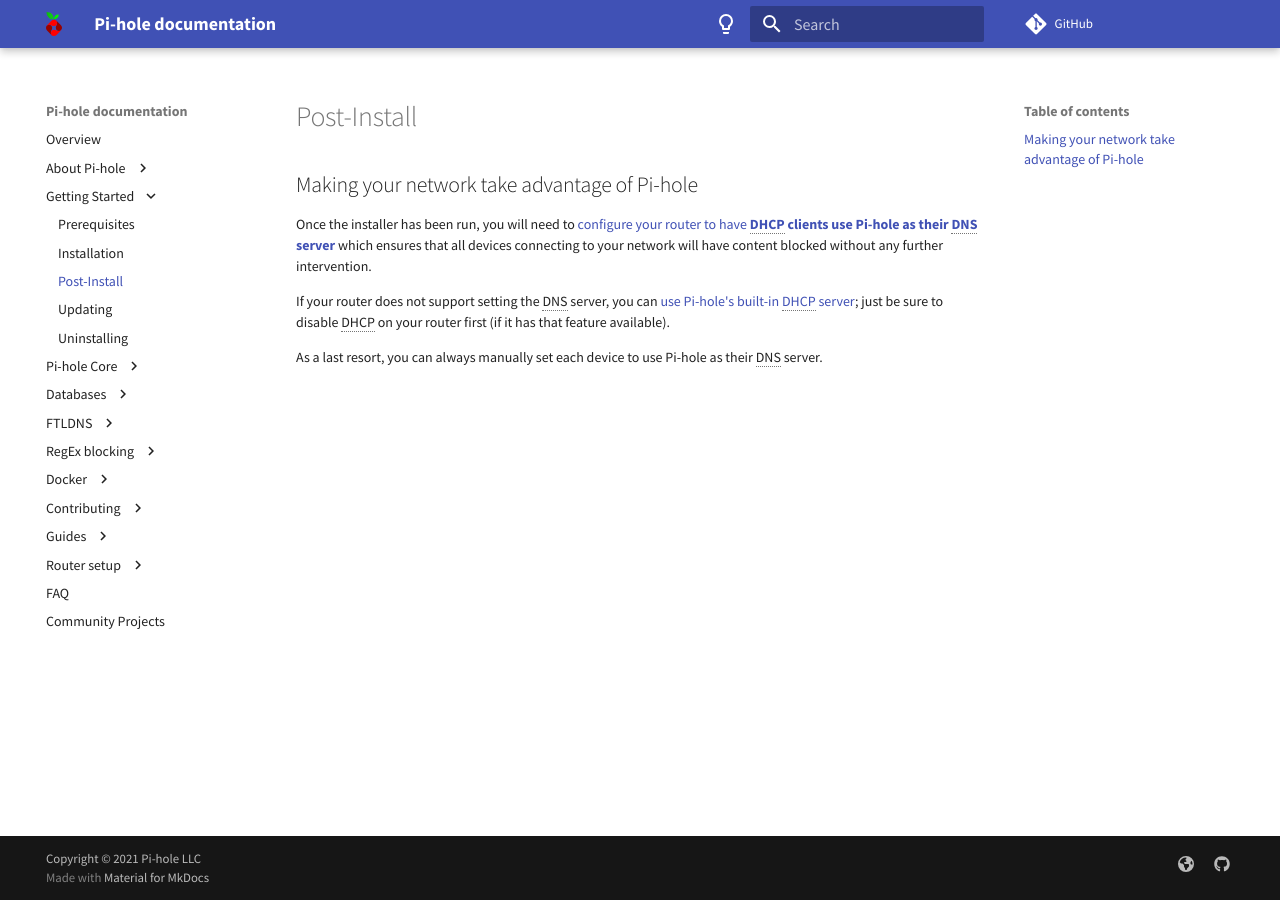
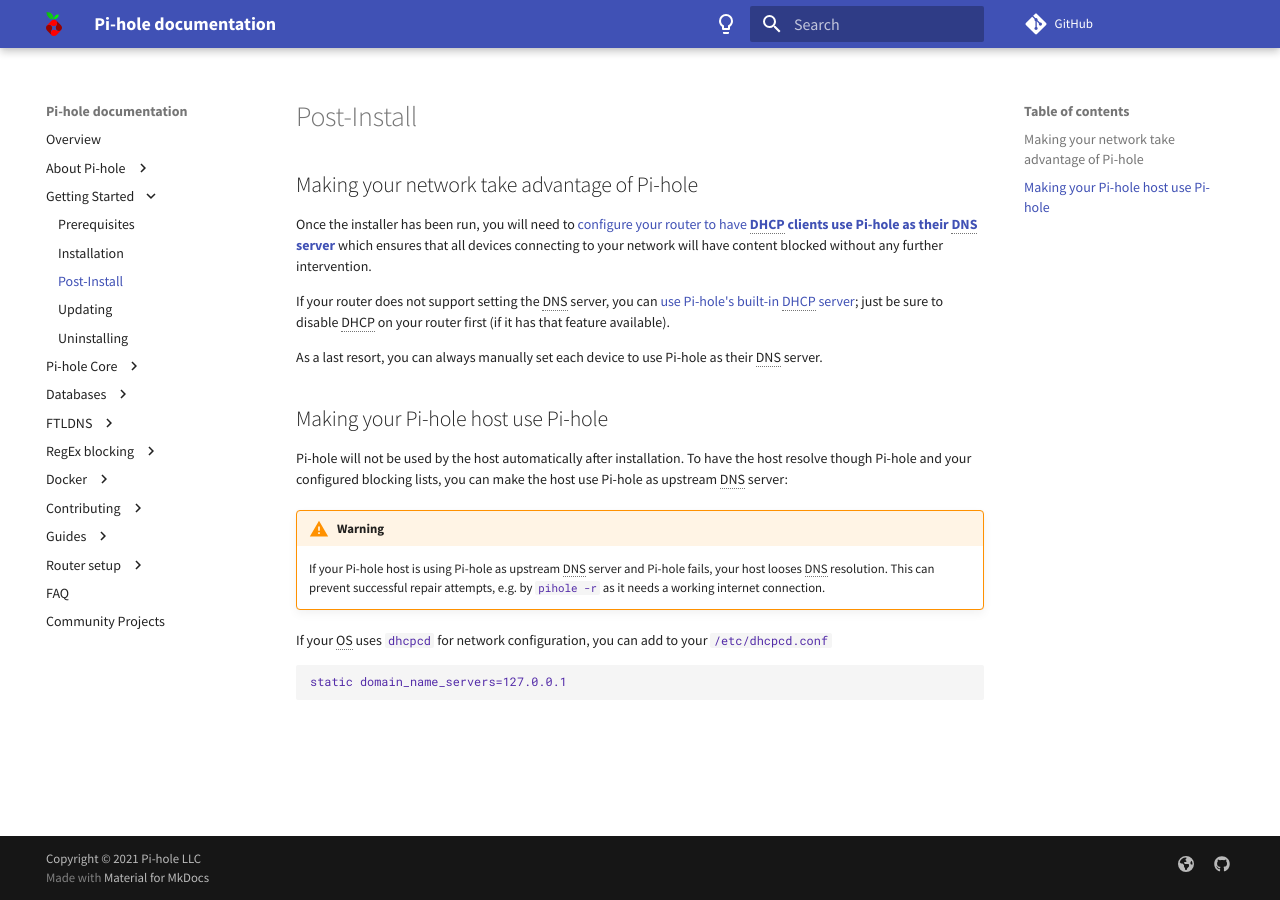
Before and after one commit to pi-hole/docs, an MkDocs documentation site: the page built from docs/main/post-install.md, in a window 1280 px wide. Built offline with MkDocs 1.6.1 and Material for MkDocs 9.7.7, drawn with Linux system fonts in a browser that asks for light colours; comment, search, counter and statistics services are not loaded.

Commit message:
Add note to post-install about how to use Pi-hole by host device (#648)
* Add note to post-install about how to use Pi-hole by host device

* Address reviewer's comments

Signed-off-by: Christian König <ckoenig@posteo.de>

````diff
--- a/docs/main/post-install.md
+++ b/docs/main/post-install.md
@@ -6,4 +6,17 @@
 
 As a last resort, you can always manually set each device to use Pi-hole as their DNS server.
 
+## Making your Pi-hole host use Pi-hole
+
+Pi-hole will not be used by the host automatically after installation. To have the host resolve though Pi-hole and your configured blocking lists, you can make the host use Pi-hole as upstream DNS server:
+
+!!! warning
+    If your Pi-hole host is using Pi-hole as upstream DNS server and Pi-hole fails, your host looses DNS resolution. This can prevent successful repair attempts, e.g. by `pihole -r` as it needs a working internet connection.
+
+  If your OS uses `dhcpcd` for network configuration, you can add to your `/etc/dhcpcd.conf`
+
+```code
+static domain_name_servers=127.0.0.1
+```
+
 {!abbreviations.md!}
````
